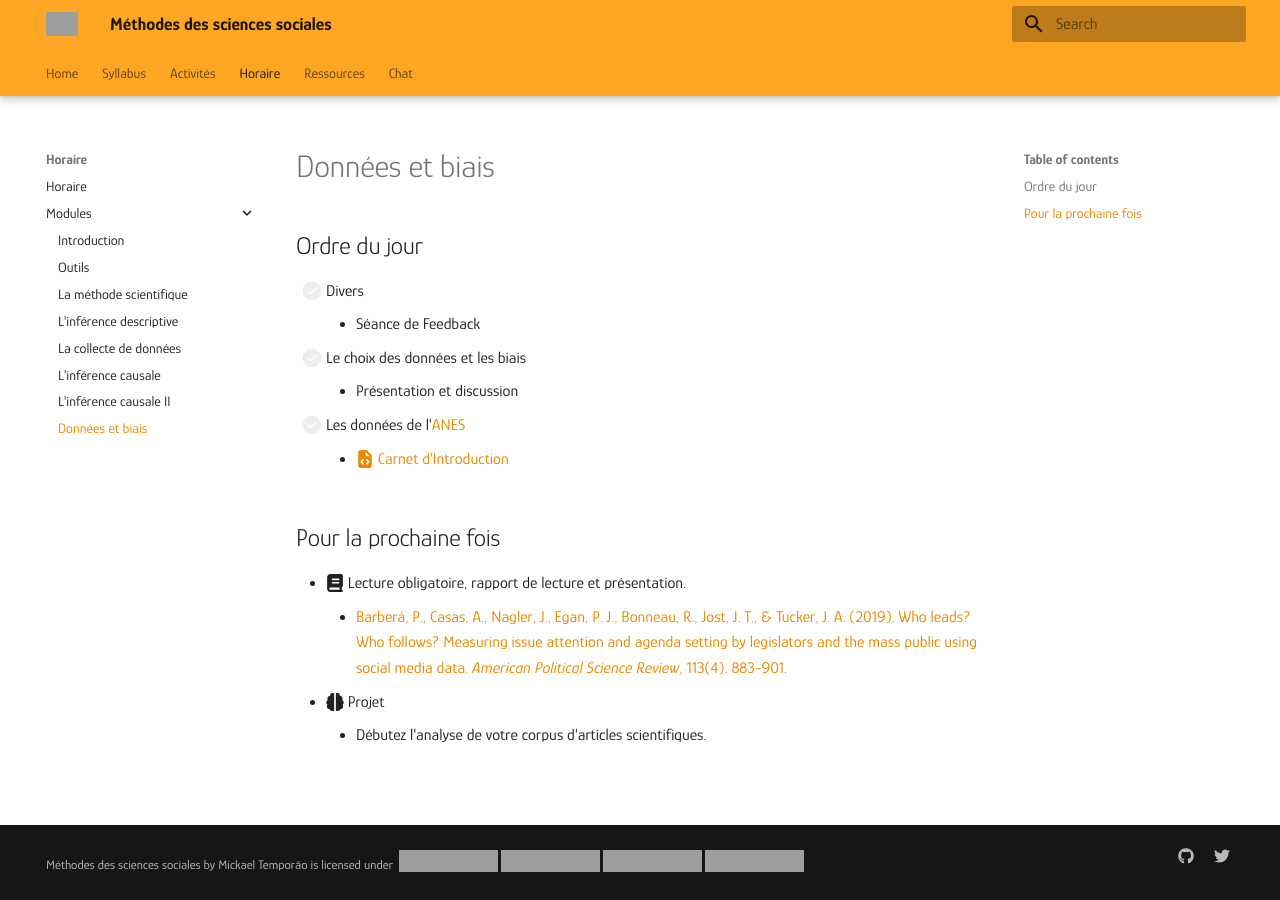
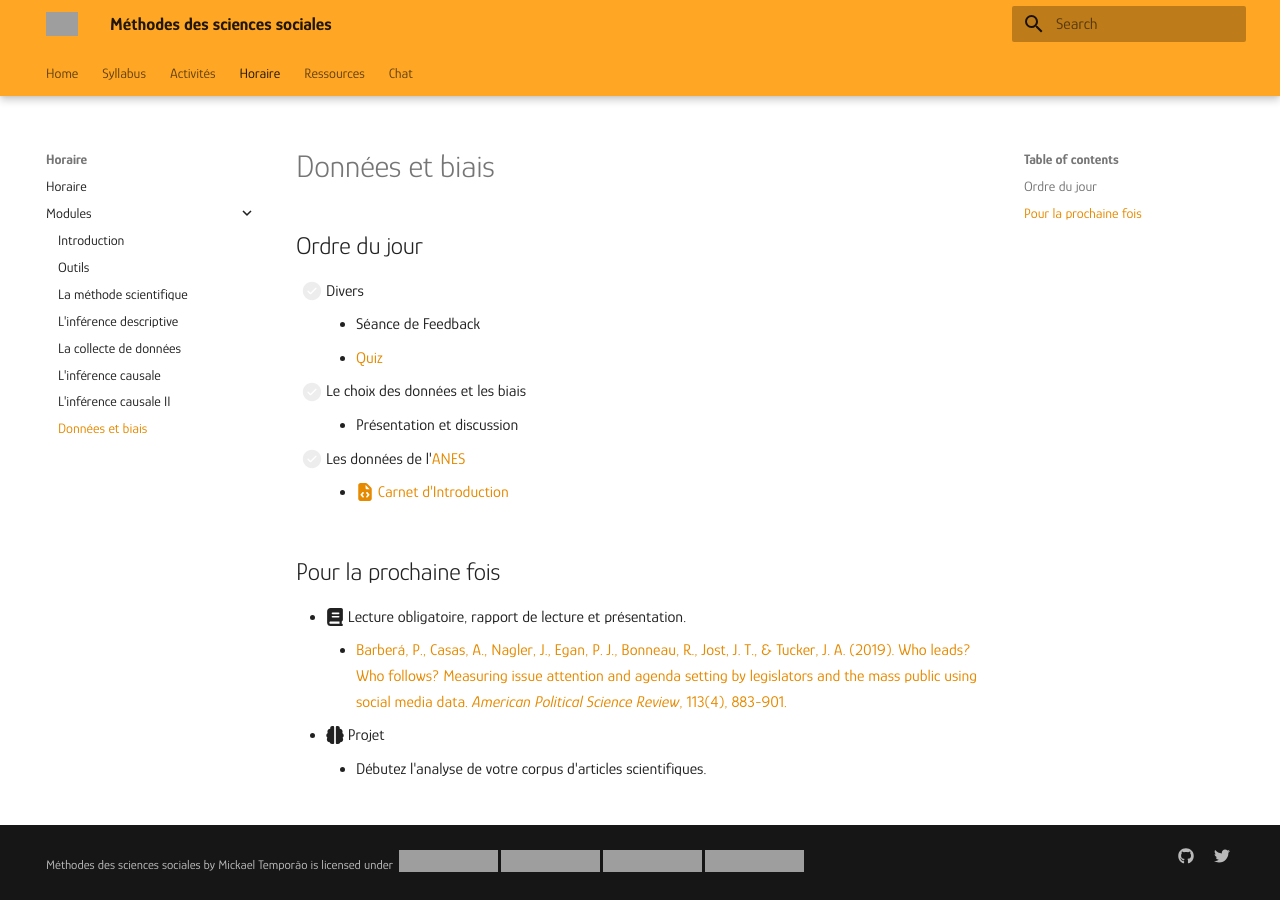
Before and after one commit to mickaeltemporao/mdss, an MkDocs documentation site: the page built from docs/modules/bias.md, in a window 1280 px wide. Built offline with MkDocs 1.6.1 and Material for MkDocs 9.7.7, drawn with Linux system fonts in a browser that asks for light colours; grey boxes are pictures that could not be loaded.

Commit message:
add quiz

```diff
--- a/docs/modules/bias.md
+++ b/docs/modules/bias.md
@@ -4,6 +4,7 @@
 
 - [ ] Divers
     - Séance de Feedback
+    - [Quiz](https://www.wooclap.com/FTILOU)
 - [ ] Le choix des données et les biais
     - Présentation et discussion
 - [ ] Les données de l'[ANES](https://sda.berkeley.edu/sdaweb/docs/nes2020full/DOC/hcbk.htm)
```
